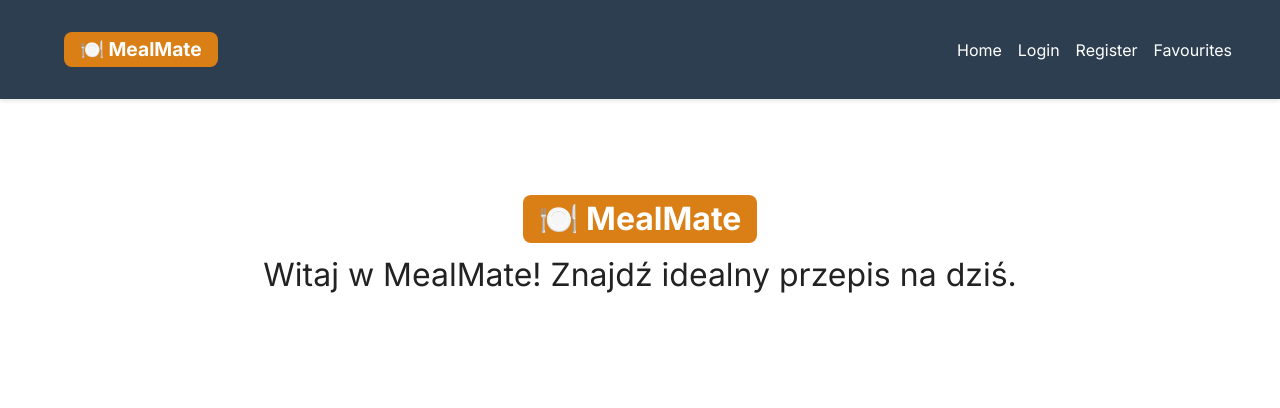
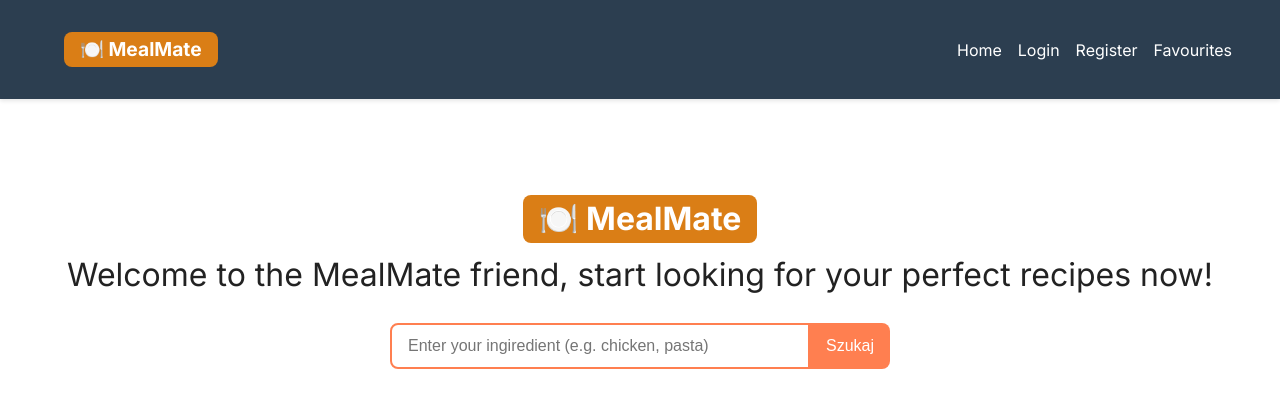
Before and after one commit to cedras/MealMate, a React (Vite) app: page / in a window 1280 px wide. Shown: the top 408 px of the page. Built offline with nearby package versions, Linux system fonts and the light colour scheme.

Commit message:
Added search input and button with route to the search site

```diff
--- /dev/null
+++ b/src/components/searchinput.jsx
@@ -0,0 +1,63 @@
+import styled from "styled-components";
+import { useNavigate } from "react-router-dom";
+import { useState } from "react";
+
+const InputWrapper = styled.div`
+  display: flex;
+  width: 100%;
+  max-width: 500px;
+  margin-bottom: 2rem;
+`;
+
+const Input = styled.input`
+  flex: 1;
+  padding: 0.75rem 1rem;
+  font-size: 1rem;
+  border: 2px solid ${({ theme }) => theme.colors.primary};
+  border-radius: 8px 0 0 8px;
+  outline: none;
+`;
+
+const Button = styled.button`
+  padding: 0.75rem 1rem;
+  font-size: 1rem;
+  background-color: ${({ theme }) => theme.colors.primary};
+  color: white;
+  border: none;
+  border-radius: 0 8px 8px 0;
+  cursor: pointer;
+
+  &:hover {
+    background-color: ${({ theme }) => theme.colors.secondary};
+  }
+`;
+
+function SearchInput() {
+  const [query, setQuery] = useState("");
+  const navigate = useNavigate();
+
+  const handleSearch = () => {
+    if (query.trim()) {
+      navigate(`/search?q=${encodeURIComponent(query.trim())}`);
+    }
+  };
+
+  const handleKeyPress = (e) => {
+    if (e.key === "Enter") handleSearch();
+  };
+
+  return (
+    <InputWrapper>
+      <Input
+        type="text"
+        placeholder="Enter your ingiredient (e.g. chicken, pasta)"
+        value={query}
+        onChange={(e) => setQuery(e.target.value)}
+        onKeyDown={handleKeyPress}
+      />
+      <Button onClick={handleSearch}>Szukaj</Button>
+    </InputWrapper>
+  );
+}
+
+export default SearchInput;
--- a/src/pages/home.jsx
+++ b/src/pages/home.jsx
@@ -1,5 +1,6 @@
 import styled from 'styled-components';
 import Logo from "../components/logo";
+import SearchInput from '../components/searchinput';
 
 
 const Container = styled.div`
@@ -29,8 +30,8 @@ function Home() {
     <Container>
       <MainContent>
         <Logo />
-        <Greeting>Witaj w MealMate! Znajdź idealny przepis na dziś.</Greeting>
-
+        <Greeting>Welcome to the MealMate friend, start looking for your perfect recipes now!</Greeting>
+        <SearchInput />
       </MainContent>
     </Container>
   );
```
